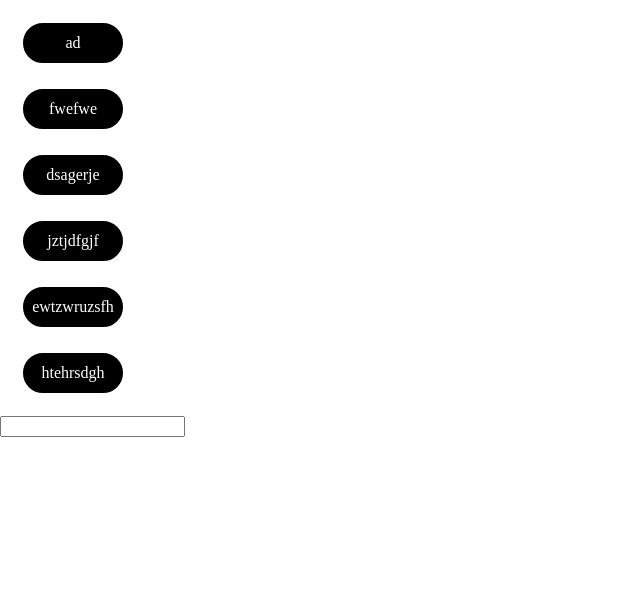
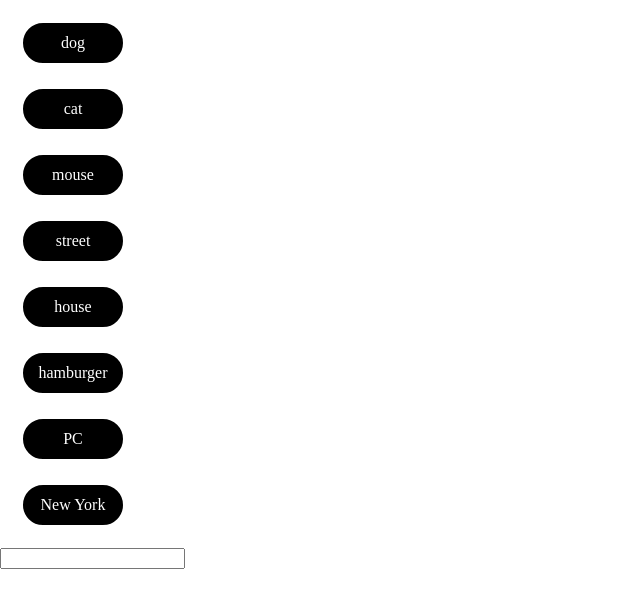
Before and after one commit to SimeBraica/Word-Guesser-Angular, an Angular app: page / in a window 1280 px wide. Shown: the top 608 px of the page, without its empty margins (0-640 px from the left). Built offline with nearby package versions, Linux system fonts and the light colour scheme.

Commit message:
Add dynamiclly change background color for word blocks

```diff
--- a/src/app/components/word-container/word-container.component.html
+++ b/src/app/components/word-container/word-container.component.html
@@ -1,3 +1,3 @@
-<div id="word-container">
+<div id="word-container" [style]="changeBackgroundOfWord()">
   {{ wordToGuess.title }}
 </div>
--- a/src/app/components/word-container/word-container.component.ts
+++ b/src/app/components/word-container/word-container.component.ts
@@ -21,18 +21,28 @@ export class WordContainerComponent implements OnInit, OnChanges {
   ngOnInit() {}
 
   ngOnChanges() {
-    console.log("ja san prije nego sto udem");
     this.checkWordInAllWords(this.inputWord);
-    console.log("ovo je nakon sta izaden");
     console.log(
       'Ja sam u djecijoj komponenti ' + this.inputWord + ' ric je uredu'
     );
   }
 
-  checkWordInAllWords(word: string){
-    if(this.wordToGuess.title == word){
-      this.wordToGuess.isCorrect = true;
-      console.log(this.wordToGuess);
+  checkWordInAllWords(word: string) {
+    if (this.formatWord(this.wordToGuess.title) != this.formatWord(word)) {
+      return;
     }
+    this.wordToGuess.isCorrect = true;
+    console.log(this.wordToGuess);
+  }
+
+  formatWord(word: string): string{
+    return word.split(" ").join("").toLocaleLowerCase();
+  }
+
+  changeBackgroundOfWord(){
+    if(this.wordToGuess.isCorrect){
+      return 'background: #DC143C'
+    }
+    return 'background: #000000'
   }
 }
--- a/src/app/components/word-guesser/word-guesser.component.ts
+++ b/src/app/components/word-guesser/word-guesser.component.ts
@@ -8,19 +8,22 @@ import { WordToGuess } from '../../models/word-to-guess';
 })
 export class WordGuesserComponent {
   allWordsQueue: WordToGuess[] = [
-    { title: 'ad', timeOnScreen: 12, isCorrect: false },
-    { title: 'fwefwe', timeOnScreen: 12, isCorrect: false },
-    { title: 'dsagerje', timeOnScreen: 12, isCorrect: false },
-    { title: 'jztjdfgjf', timeOnScreen: 12, isCorrect: false },
-    { title: 'ewtzwruzsfh', timeOnScreen: 12, isCorrect: false },
-    { title: 'htehrsdgh', timeOnScreen: 12, isCorrect: false },
+    { title: 'dog', timeOnScreen: 12, isCorrect: false },
+    { title: 'cat', timeOnScreen: 12, isCorrect: false },
+    { title: 'mouse', timeOnScreen: 12, isCorrect: false },
+    { title: 'street', timeOnScreen: 12, isCorrect: false },
+    { title: 'house', timeOnScreen: 12, isCorrect: false },
+    { title: 'hamburger', timeOnScreen: 12, isCorrect: false },
+    { title: 'PC', timeOnScreen: 12, isCorrect: false },
+    { title: 'New York', timeOnScreen: 12, isCorrect: false },
   ];
+
   allInputWords: string[] = [];
-  sendInputWord: string = "";
-  inputWord: string = "";
+  sendInputWord: string = '';
+  inputWord: string = '';
 
   consoleLogInputWord() {
-    if(this.inputWord == ""){
+    if (this.inputWord == '') {
       return;
     }
     this.allInputWords.push(this.inputWord);
```
